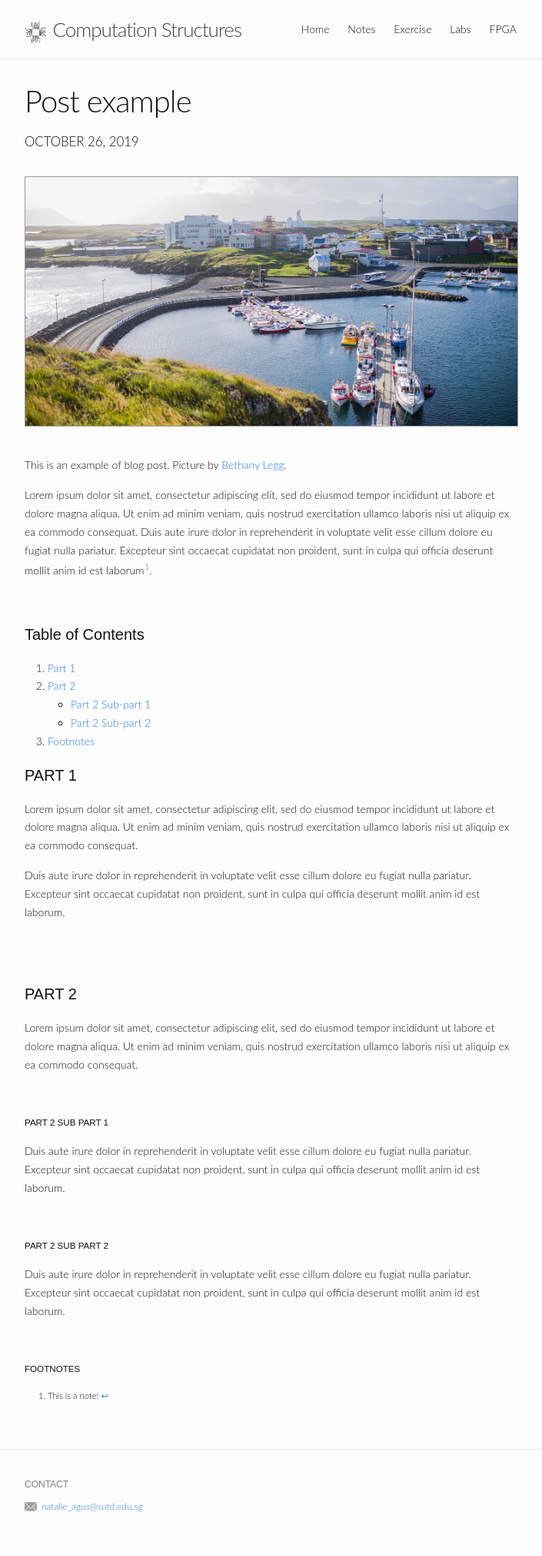
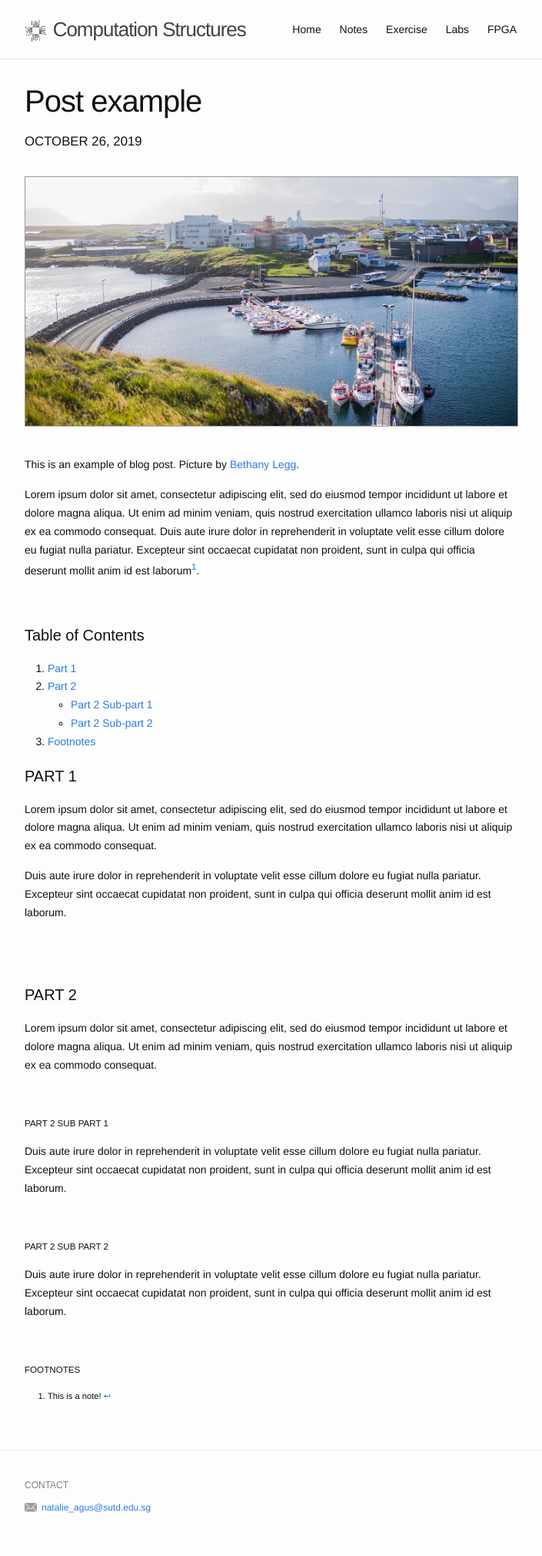
Before and after one commit to natalieagus/computationstructures, a Jekyll site: the page built from _posts/2019-10-26-example-of-blog-post.md, in a window 1280 px wide. Shown: the whole page at 77% size, without its empty margins (288-993 px from the left). Built offline with Jekyll 4.4.1, drawn with Linux system fonts in a browser that asks for light colours.

Commit message:
feat: changed font

```diff
--- a/assets/css/main.scss
+++ b/assets/css/main.scss
@@ -7,7 +7,7 @@
 // Our variables
 $base-url: "{{ site.baseurl }}";
 
-$base-font-family: Lato;
+$base-font-family: Helvetica;
 $base-font-size: 14px;
 $small-font-size: $base-font-size * 0.875;
 $base-line-height: 1.7;
```
